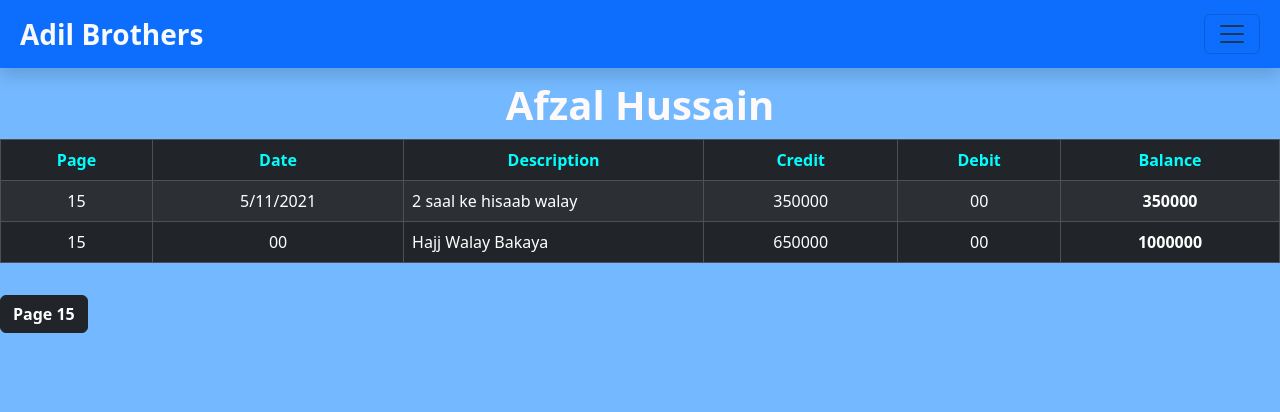
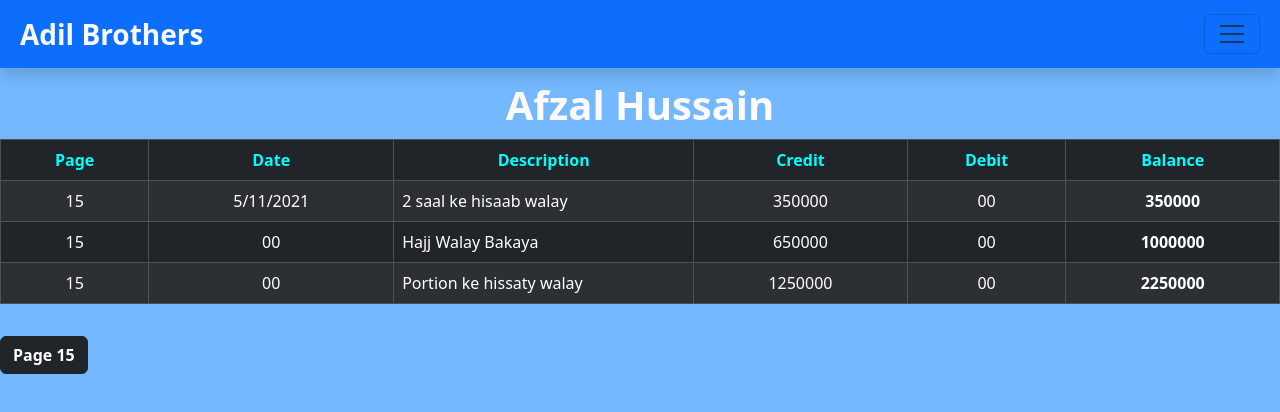
Before and after one commit to digitalrehman/Bussiness-Managment, a React (Vite) app: page /Afzal_Hussain in a window 1280 px wide. Shown: the top 412 px of the page. Built offline with nearby package versions, Linux system fonts and the light colour scheme.

Commit message:
Update Afzal_Hussain.jsx

```diff
--- a/src/Componentes/Debit Details/Afzal_Hussain.jsx
+++ b/src/Componentes/Debit Details/Afzal_Hussain.jsx
@@ -24,6 +24,14 @@ const Afzal_Hussain = () => {
       credit: "650000",
       debit: "00",
       balance: "1000000",
+    },,
+    {
+      page: "15",
+      Date: "00",
+      description: "Portion ke hissaty walay",
+      credit: "1250000",
+      debit: "00",
+      balance: "2250000",
     },
   ];
 
```
